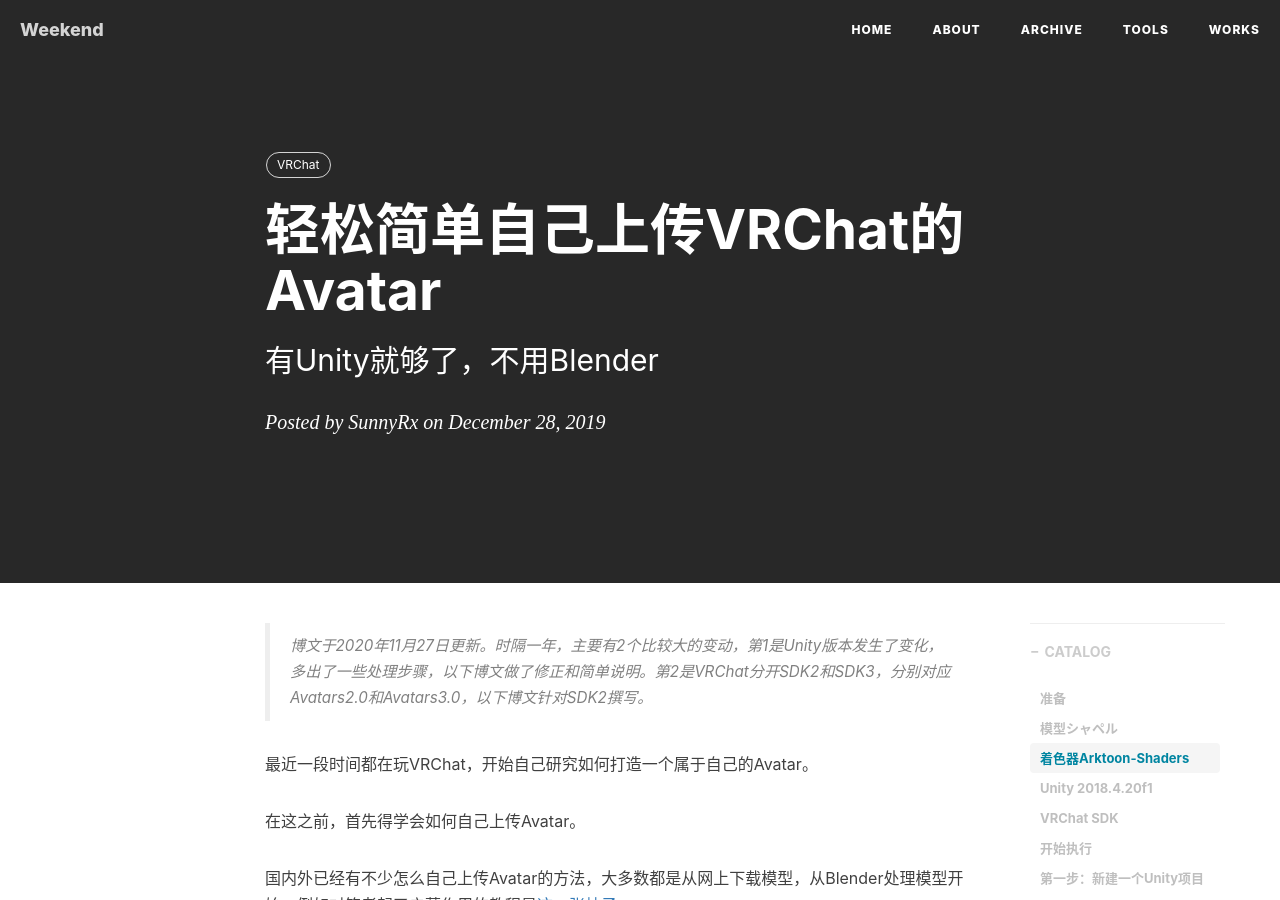
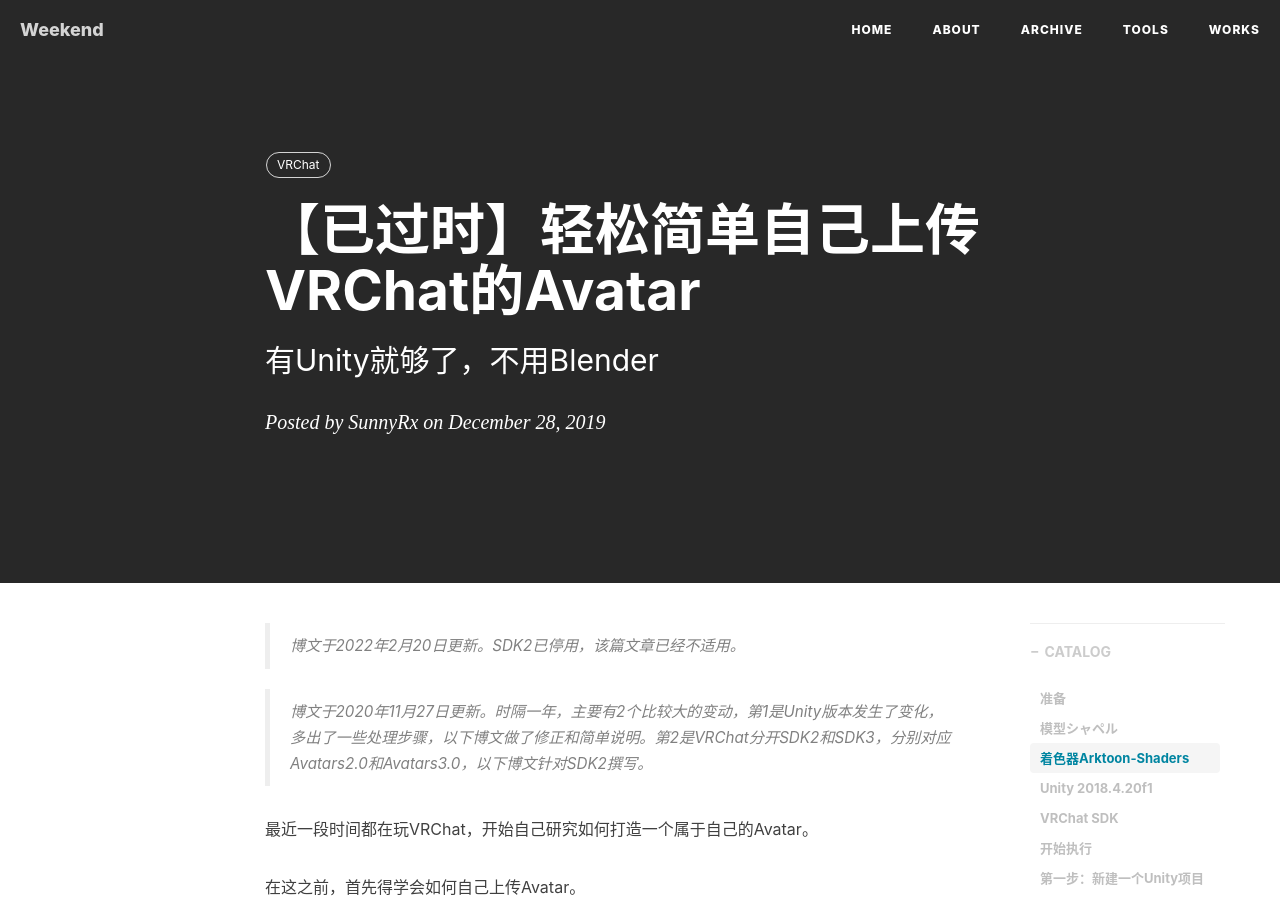
Before and after one commit to SunnyRx/SunnyRx.github.io, a Jekyll site: the page built from _posts/2019-12-28-Easy-to-DIY-VRChat-Avatar.markdown, in a window 1280 px wide and 900 px high. Built offline with Jekyll 4.4.1, drawn with Linux system fonts in a browser that asks for light colours; nearby versions of some CDN libraries; comment, search, counter and statistics services are not loaded.

Commit message:
更新博文

```diff
--- a/_posts/2019-12-28-Easy-to-DIY-VRChat-Avatar.markdown
+++ b/_posts/2019-12-28-Easy-to-DIY-VRChat-Avatar.markdown
@@ -1,6 +1,6 @@
 ---
 layout: post
-title: "轻松简单自己上传VRChat的Avatar"
+title: "【已过时】轻松简单自己上传VRChat的Avatar"
 subtitle: "有Unity就够了，不用Blender"
 date: 2019-12-28
 author: "SunnyRx"
@@ -9,6 +9,8 @@
 tags:
     - VRChat
 ---
+
+> 博文于2022年2月20日更新。SDK2已停用，该篇文章已经不适用。
 
 > 博文于2020年11月27日更新。时隔一年，主要有2个比较大的变动，第1是Unity版本发生了变化，多出了一些处理步骤，以下博文做了修正和简单说明。第2是VRChat分开SDK2和SDK3，分别对应Avatars2.0和Avatars3.0，以下博文针对SDK2撰写。
 
```
